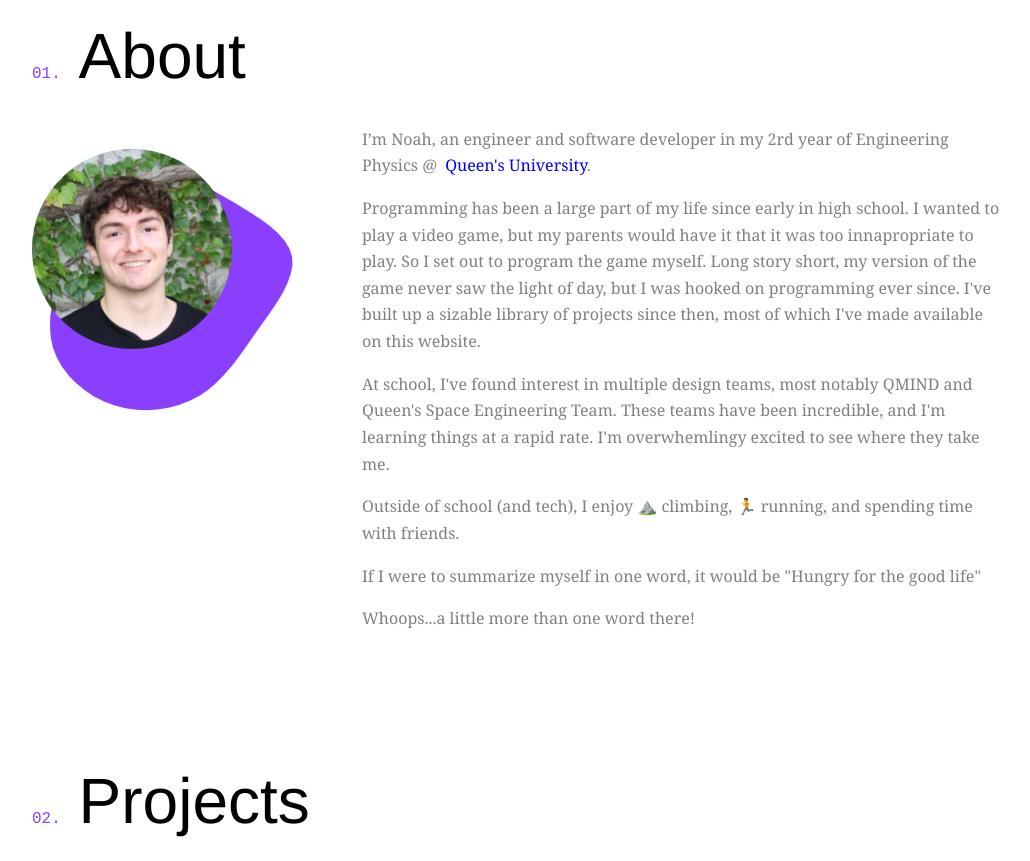
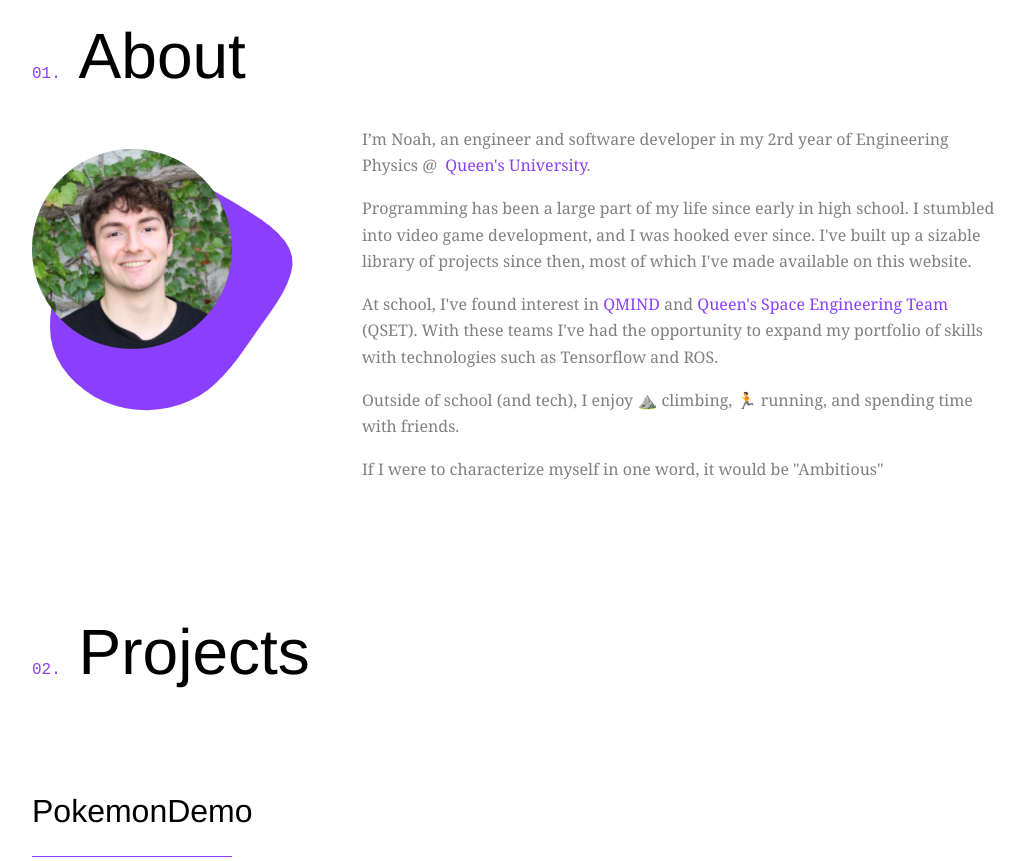
Before and after one commit to BluBloos/Personal-Website, a Gatsby site: page / in a window 1280 px wide. Shown: the part 857-1718 px from the top of the page, without its empty margins (48-1078 px from the left). Built offline with nearby package versions, Linux system fonts and the light colour scheme; Gatsby itself is replaced by a stand-in of ours.

Commit message:
Updated about section wording

```diff
--- a/src/components/about.js
+++ b/src/components/about.js
@@ -36,29 +36,24 @@ export default function About(props) {
       }}>
         <p>
           I’m Noah, an engineer and software developer in my 2rd year of Engineering Physics @ &nbsp;
-          <a href="https://www.queensu.ca/physics/undergrad-studies/engineering-physics">
+          <a target="_blank" href="https://www.queensu.ca/physics/undergrad-studies/engineering-physics">
             Queen's University
           </a>.
         </p>
         <p>
-          Programming has been a large part of my life since early in high school. I wanted to play a video game,
-          but my parents would have it that it was too innapropriate to play. So I set out to program the game myself.
-          Long story short, my version of the game never saw the light of day, but I was hooked on programming ever since.
-          I've built up a sizable library of projects since then, most of which I've made available on this website.
+          Programming has been a large part of my life since early in high school. I stumbled into video game development,
+          and I was hooked ever since. I've built up a sizable library of projects since then, most of which I've made available on this website.
         </p>
         <p>
-          At school, I've found interest in multiple design teams, most notably QMIND and Queen's Space Engineering Team.
-          These teams have been incredible, and I'm learning things at a rapid rate. I'm overwhemlingy excited to see where
-          they take me.
+          At school, I've found interest in <a href="https://qmind.ca/" target="_blank">QMIND </a>
+           and <a href="qset.ca" target="_blank">Queen's Space Engineering Team</a> (QSET). With these teams I've had the
+           opportunity to expand my portfolio of skills with technologies such as Tensorflow and ROS.
         </p>
         <p>
           Outside of school (and tech), I enjoy ⛰️ climbing, 🏃 running, and spending time with friends.
         </p>
         <p>
-          If I were to summarize myself in one word, it would be "Hungry for the good life"
-        </p>
-        <p>
-          Whoops...a little more than one word there!
+          If I were to characterize myself in one word, it would be "Ambitious"
         </p>
       </div>
     </div>
--- a/static/global.css
+++ b/static/global.css
@@ -45,6 +45,7 @@ button {
 
 a {
   text-decoration: none ;
+  color: var(--accent-color);
 }
 
 .AccentText {
```
